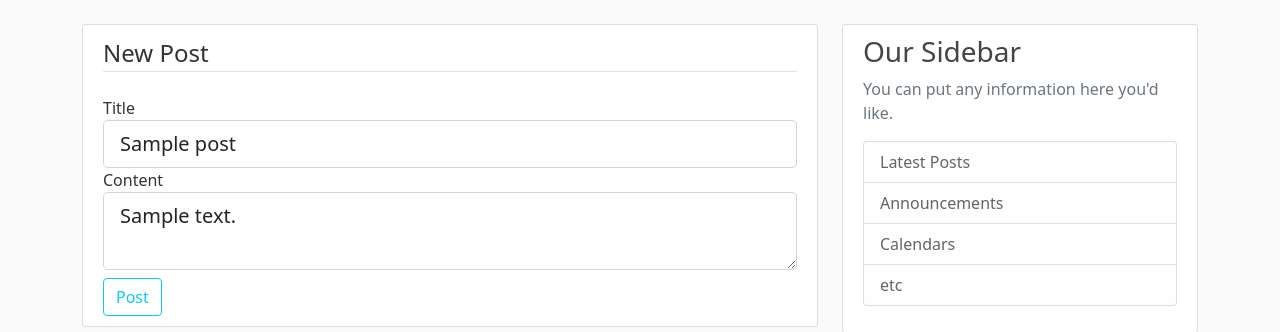
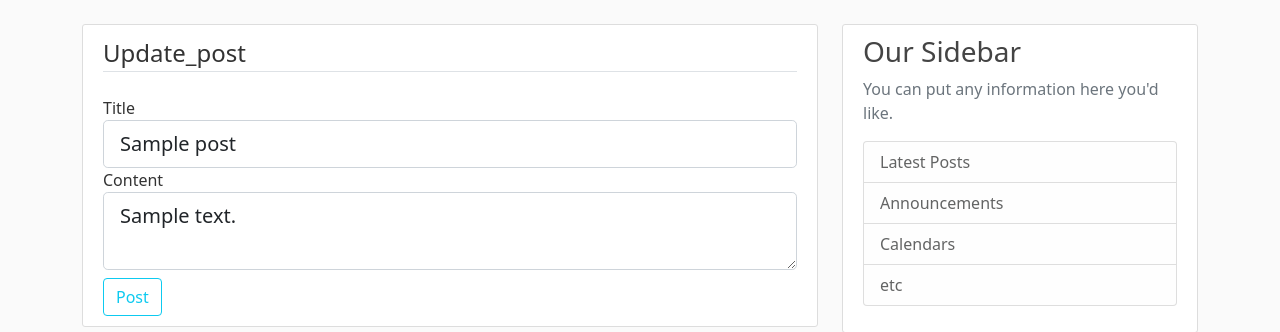
Before and after one commit to lflores0214/FlaskBlog, a Flask app: page /post/1/update in a window 1280 px wide. Shown: the part 56-388 px from the top of the page. Run offline with Flask 2, Linux system fonts and the light colour scheme; a user stored in the database is signed in; tables that the repository leaves empty hold one stand-in row (values such as "Sample post"); some libraries are stand-ins or nearby versions.

Commit message:
create_post legend is now dynamic

```diff
--- a/flaskblog/templates/create_post.html
+++ b/flaskblog/templates/create_post.html
@@ -3,7 +3,7 @@
   <form method="POST" action="">
     {{ form.hidden_tag() }}
     <fieldset class="form-group">
-      <legend class="border-bottom mb-4">New Post</legend>
+      <legend class="border-bottom mb-4">{{ legend }}</legend>
 
       <div class="form-group">
         {{ form.title.label(class="form-control-label") }} {% if
```
